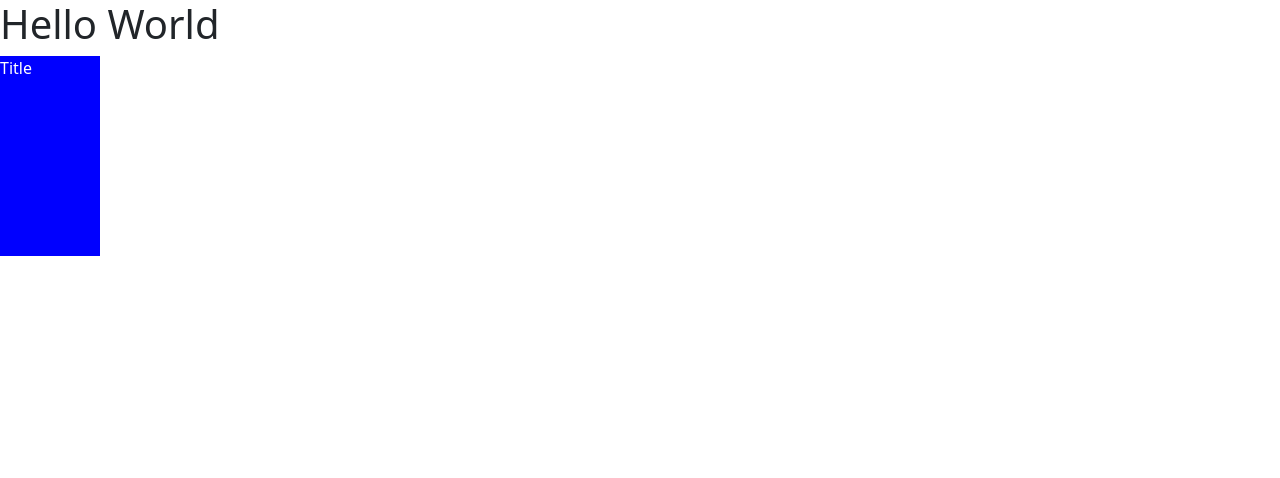
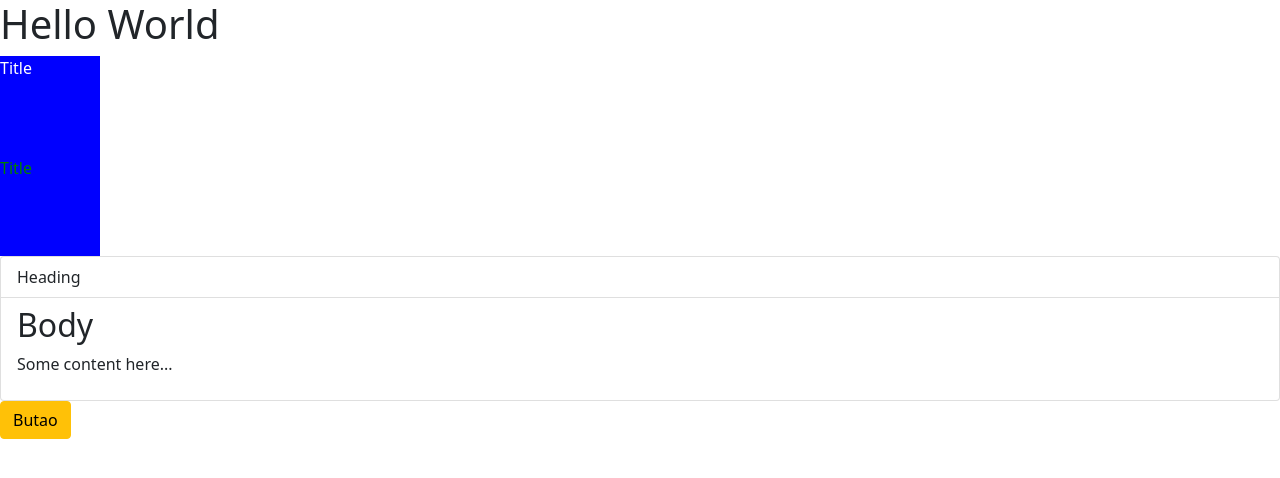
Before and after one commit to VictorRandom/mosh-angular-reusable-components, an Angular app: page / in a window 1280 px wide. Shown: the top 478 px of the page. Built offline with nearby package versions, Linux system fonts and the light colour scheme.

Commit message:
ngContent

```diff
--- a/src/app/app.component.html
+++ b/src/app/app.component.html
@@ -5,3 +5,12 @@
   [title]="post.title"
   (change)="onFavoriteChanged($event)"
   ></app-favorite>
+
+
+  <app-panel>
+    <div class="heading">Heading</div>
+    <div class="body">
+      <h2>Body</h2>
+      <p>Some content here...</p>
+    </div>
+  </app-panel>
--- a/src/app/app.module.ts
+++ b/src/app/app.module.ts
@@ -4,11 +4,13 @@ import { BrowserModule } from '@angular/platform-browser';
 import { AppRoutingModule } from './app-routing.module';
 import { AppComponent } from './app.component';
 import { FavoriteComponent } from './favorite/favorite.component';
+import { PanelComponent } from './panel/panel.component';
 
 @NgModule({
   declarations: [
     AppComponent,
-    FavoriteComponent
+    FavoriteComponent,
+    PanelComponent
   ],
   imports: [
     BrowserModule,
--- a/src/app/favorite/favorite.component.scss
+++ b/src/app/favorite/favorite.component.scss
@@ -1,4 +1,3 @@
-
 .teste{
   color: red;
 
--- a/src/app/favorite/favorite.component.ts
+++ b/src/app/favorite/favorite.component.ts
@@ -1,4 +1,4 @@
-import { Component, Input, Output, EventEmitter } from '@angular/core';
+import { Component, Input, Output, EventEmitter, ViewEncapsulation } from '@angular/core';
 
 @Component({
   selector: 'app-favorite',
@@ -7,10 +7,11 @@ import { Component, Input, Output, EventEmitter } from '@angular/core';
   styles:[
     `
     .teste{
-      color:blue;
+      color:green;
     }
     `
-  ]
+  ],
+  // encapsulation: ViewEncapsulation.Emulated
 
 })
 // vai prevalecer os dados do styles, porque ele fica após o styleURL, logo ele roda o styleURL e depois o style, sobescrevendo sobre o styleURLs.
--- /dev/null
+++ b/src/app/panel/panel.component.html
@@ -0,0 +1,11 @@
+<div class="list-group">
+  <div class="list-group-item">
+    <ng-content select=".heading"></ng-content>
+  </div>
+  <div class="list-group-item">
+    <ng-content select=".body"></ng-content>
+  </div>
+</div>
+
+
+<button class="btn btn-warning">Butao</button>
--- /dev/null
+++ b/src/app/panel/panel.component.scss
@@ -0,0 +1 @@
+@import "~bootstrap/dist/css/bootstrap.css";
--- /dev/null
+++ b/src/app/panel/panel.component.ts
@@ -0,0 +1,15 @@
+import { Component, OnInit } from '@angular/core';
+
+@Component({
+  selector: 'app-panel',
+  templateUrl: './panel.component.html',
+  styleUrls: ['./panel.component.scss']
+})
+export class PanelComponent implements OnInit {
+
+  constructor() { }
+
+  ngOnInit(): void {
+  }
+
+}
```
Also changed, not shown: 2 other files (tests, documents, lock files or other folders).
